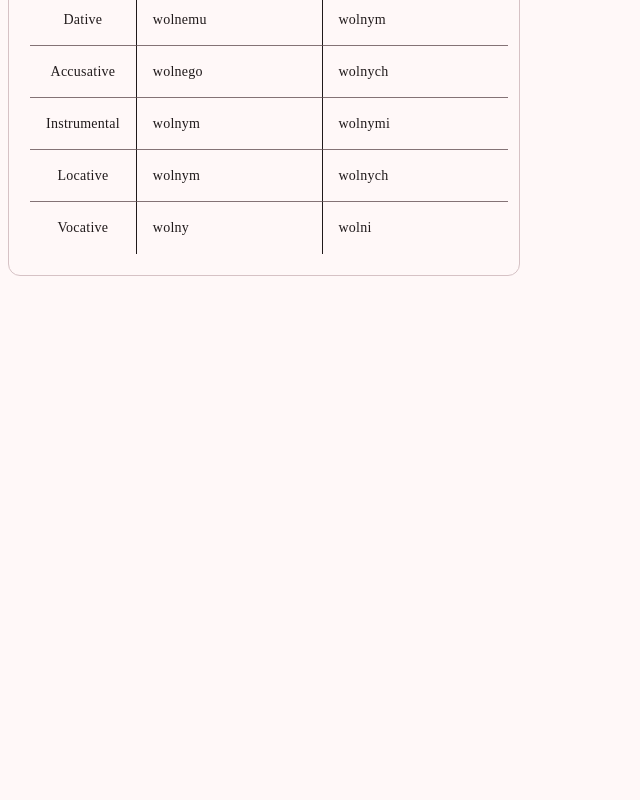
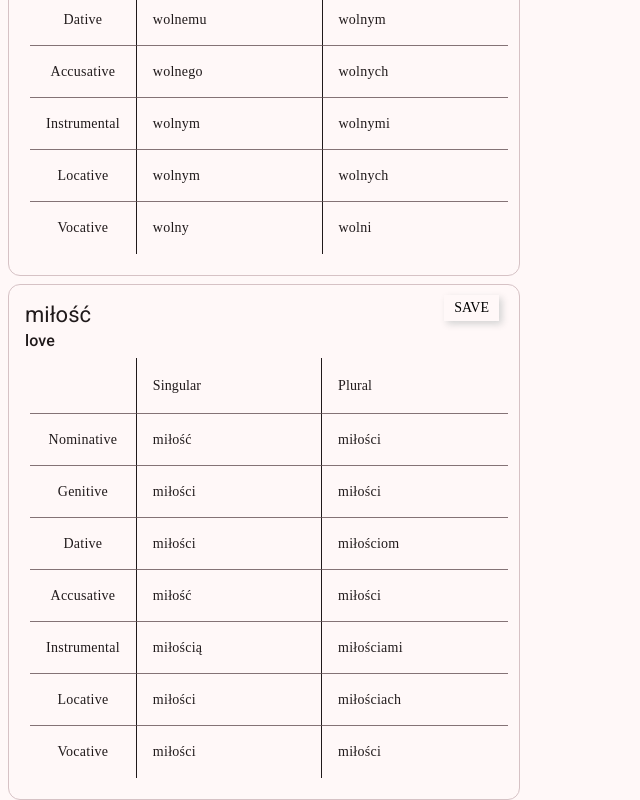
Before and after one commit to nathanskot/fun-po-polsku, an Angular app: page /dictionary in a window 1280 px wide. Shown: the part 3015-3815 px from the top of the page, without its empty margins (0-640 px from the left). Before the commit the page ends 3291 px from the top, so only its background shows below. Built offline with nearby package versions, Linux system fonts and the light colour scheme.

Commit message:
Improve display for declension questions

```diff
--- a/public/data/words.json
+++ b/public/data/words.json
@@ -136,5 +136,28 @@
       "locative": "wolnych",
       "vocative": "wolni"
     }
+  },
+  {
+    "title": "miłość",
+    "translation": "love",
+    "type": "noun",
+    "singular": {
+      "nominative": "miłość",
+      "genitive": "miłości",
+      "dative": "miłości",
+      "accusative": "miłość",
+      "instrumental": "miłością",
+      "locative": "miłości",
+      "vocative": "miłości"
+    },
+    "plural": {
+      "nominative": "miłości",
+      "genitive": "miłości",
+      "dative": "miłościom",
+      "accusative": "miłości",
+      "instrumental": "miłościami",
+      "locative": "miłościach",
+      "vocative": "miłości"
+    }
   }
 ]
--- a/src/app/app.constants.ts
+++ b/src/app/app.constants.ts
@@ -1,4 +1,4 @@
-export const DECLENSION_DEFAULT_QUESTION_AMOUNT = 2;
+export const DECLENSION_DEFAULT_QUESTION_AMOUNT = 4;
 export const DECLENSION_MAX_QUESTIONS = 20;
 export const DECLENSION_DEFAULT_CHOICE_AMOUNT = 3;
 export const CASE_TYPE_AMOUNT = 7;
--- a/src/app/declension-session/declension-session.html
+++ b/src/app/declension-session/declension-session.html
@@ -1,23 +1,25 @@
-<div style="display: table; padding: 10px;">
-  <div style="display: table-row; margin: 5px;">
-    <h4 style="display:table-cell; width: 20%;">Word types: {{ filters().wordTypes }}</h4>
-    <h4 style="display:table-cell; width: 40%;">Case types: {{ filters().caseTypes }}</h4>
-    <h4 style="display:table-cell; width: 20%;">Question amount: {{ filters().questionAmount }}</h4>
-  </div>
-</div>
-
 @let questions = questions$ | async;
-@for (question of questions; track $index) {
+@if (questions && currentQuestionIndex() < questions.length) {
+  @let question = questions[currentQuestionIndex()];
   <div style="margin: 10px;">
-    <h3>
-      Question {{ questions!.indexOf(question) + 1 }}
-      ---
+    <h2 style="text-align: center;">Score: {{ score }}/{{ questions.length }}</h2>
+    <h2 style="text-align: center;">Question {{ currentQuestionIndex() + 1 }}</h2>
+    <h3 style="text-align: center;">
       {{ question.word.title }} to {{ question.answer.caseType + ' ' + question.answer.number }}
     </h3>
-    @for (choice of question.choices; track $index) {
-      <button matButton="outlined">{{ question.word.getInflectedWord(choice.caseType, choice.number) }}</button>
-    }
+    <div style="margin: 10px; text-align: center;">
+      @for (choice of question.choices; track $index) {
+        <button
+          matButton="outlined"
+          [class.right-answer]="hasAnswerBeenSubmitted() && question.isAnswer(choice)"
+          [class.wrong-answer]="hasAnswerBeenSubmitted() && !question.isAnswer(choice)"
+          (click)="onSubmitAnswer(question.isAnswer(choice))"
+        >{{ question.word.getInflectedWord(choice.caseType, choice.number) }}</button>
+      }
+    </div>
   </div>
+} @else if (questions) {
+    <h2 style="text-align: center;">Final score: {{ score }}/{{ questions.length }}</h2>
 }
 
 <br>
--- a/src/app/declension-session/declension-session.scss
+++ b/src/app/declension-session/declension-session.scss
@@ -0,0 +1,7 @@
+.right-answer {
+  background-color: rgb(200, 255, 200);
+}
+
+.wrong-answer {
+  background-color: rgb(253, 184, 184);
+}
--- a/src/app/declension-session/declension-session.ts
+++ b/src/app/declension-session/declension-session.ts
@@ -1,4 +1,4 @@
-import { Component, input, OnInit } from '@angular/core';
+import { Component, input, OnInit, signal } from '@angular/core';
 import { WordType } from '../models/word-type.type';
 import { CaseType } from '../models/case-type.type';
 import { DeclensionQuestion } from '../models/declension-question';
@@ -6,11 +6,13 @@ import { MatButtonModule } from '@angular/material/button';
 import { DictionaryService } from '../services/dictionary.service';
 import { Observable } from 'rxjs';
 import { AsyncPipe } from '@angular/common';
+import { MatProgressSpinnerModule } from '@angular/material/progress-spinner';
 
 @Component({
   selector: 'app-declension-session',
   imports: [
     MatButtonModule,
+    MatProgressSpinnerModule,
     AsyncPipe
 ],
   templateUrl: './declension-session.html',
@@ -25,25 +27,31 @@ export class DeclensionSession implements OnInit {
   }>();
 
   questions$!: Observable<DeclensionQuestion[]>;
+  currentQuestionIndex = signal(0);
+  hasAnswerBeenSubmitted = signal(false);
+  score = 0;
 
   constructor(private dictionaryService: DictionaryService) {}
 
   ngOnInit(): void {
-    // this.dictionaryService.getRandomWords(
-    //   this.filters().questionAmount,
-    //   this.filters().wordTypes
-    // ).subscribe(words => {
-    //   this.sessionWords = words;
-    //   for (const word of this.sessionWords) {
-    //     this.questions.push(new DeclensionQuestion(word, this.filters().caseTypes));
-    //   }
-    //   this.isLoading = false;
-    //   console.log(...this.questions);
-    // });
     this.questions$ = this.dictionaryService.getDeclensionQuestions(
       this.filters().questionAmount,
       this.filters().wordTypes,
       this.filters().caseTypes
     );
   }
+
+  onSubmitAnswer(isAnswer: boolean): void {
+    if (this.hasAnswerBeenSubmitted())
+      return;
+
+    this.hasAnswerBeenSubmitted.set(true);
+    if (isAnswer)
+      this.score += 1;
+
+    setTimeout(() => {
+      this.currentQuestionIndex.update(value => value + 1);
+      this.hasAnswerBeenSubmitted.set(false);
+    }, 2000);
+  }
 }
--- a/src/app/models/declension-question.ts
+++ b/src/app/models/declension-question.ts
@@ -35,7 +35,6 @@ export class DeclensionQuestion {
         choiceCaseType = Object.values(caseTypeLabels)[Math.floor(Math.random() * CASE_TYPE_AMOUNT)];
         choiceNumber = Math.random() < 0.5 ? 'singular' : 'plural' as GrammaticalNumber;
         choiceInflectedWord = this.word.getInflectedWord(choiceCaseType, choiceNumber);
-        console.log(`${choiceInflectedWord} ${inflectedWords.includes(choiceInflectedWord)}`);
       } while (inflectedWords.includes(choiceInflectedWord)); // To guarantee different options
 
       this.choices.push({
@@ -48,4 +47,8 @@ export class DeclensionQuestion {
 
     this.choices = randomize(this.choices);
   }
+
+  isAnswer(choice: { caseType: CaseType, number: GrammaticalNumber }): boolean {
+    return choice === this.answer;
+  }
 }
```
